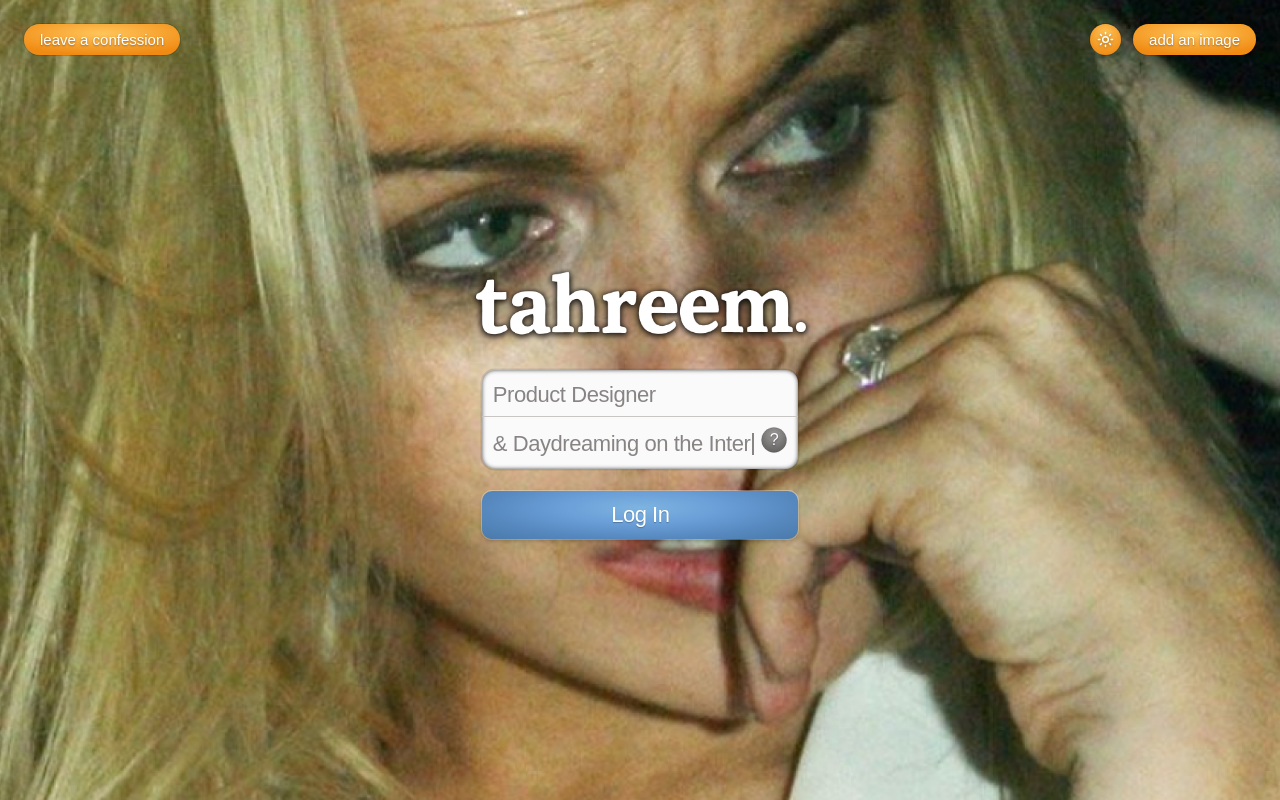
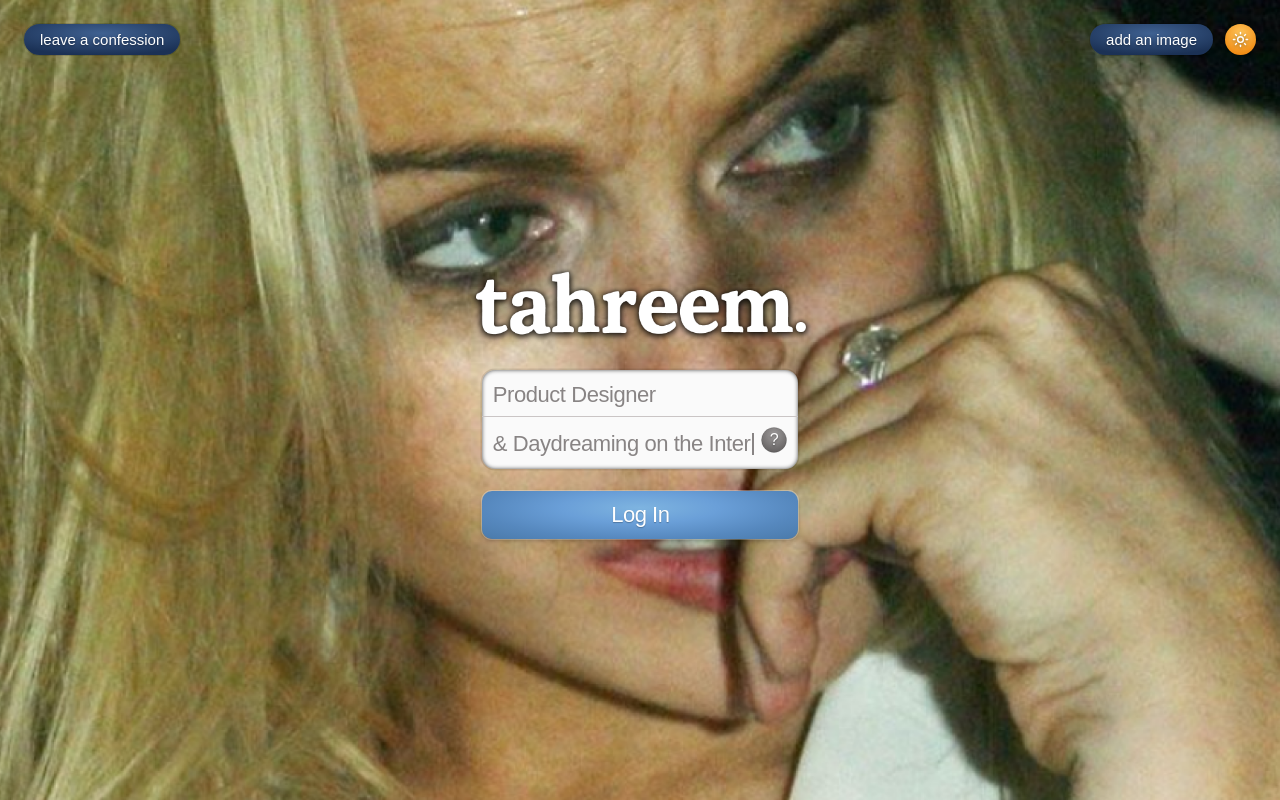
Before and after one commit to gentlycarved-arch/tumblr-new, a React (Vite) app: page / in a window 1280 px wide. Built offline with nearby package versions, Linux system fonts and the light colour scheme; no server answers.

Commit message:
Keep corner buttons blue with a yellow light-mode toggle in the corner, move skip into the login field, and tidy the login copy
Co-Authored-By: Claude Opus 5.5 <noreply@anthropic.com>

```diff
--- a/src/app/components/AddImageFlow.tsx
+++ b/src/app/components/AddImageFlow.tsx
@@ -22,7 +22,7 @@ const BLUE_DARK = "radial-gradient(ellipse at 50% 35%, #3a5068 0%, #2c3f55 35%,
 /**
  * "add an image" flow. Opening it blanks the background; picking a file or link
  * shows it full-bleed so the visitor can see how it looks behind the site, add a note,
- * and submit. Sits bottom-center on mobile, top-right on desktop.
+ * and submit. Sits bottom-center on mobile, top-right on desktop (just left of the light/dark toggle).
  */
 export function AddImageFlow({ darkMode, status, error, onFile, onLink, onAddingChange, onPreviewChange }: Props) {
   const inputRef = useRef<HTMLInputElement>(null);
@@ -139,7 +139,7 @@ export function AddImageFlow({ darkMode, status, error, onFile, onLink, onAdding
 
   return (
     <div
-      className="absolute flex flex-col items-end top-6 right-6 max-sm:top-9 max-sm:right-4"
+      className="absolute flex flex-col items-end top-6 right-[67px] max-sm:top-9 max-sm:right-4"
       style={{ zIndex: 40 }}
       onMouseEnter={() => setHover(true)}
       onMouseLeave={() => setHover(false)}
@@ -153,7 +153,7 @@ export function AddImageFlow({ darkMode, status, error, onFile, onLink, onAdding
           type="button"
           onClick={open}
           className={`${font} px-4 py-2 max-sm:px-3.5 max-sm:py-1.5 rounded-full max-sm:rounded-[10px] text-[15px] max-sm:text-[13px] leading-none max-sm:leading-snug whitespace-nowrap active:scale-95`}
-          style={glossyButtonStyle(darkMode, hover)}
+          style={glossyButtonStyle(hover)}
         >
           add an image
         </button>
--- a/src/app/components/ConfessionFlow.tsx
+++ b/src/app/components/ConfessionFlow.tsx
@@ -39,7 +39,7 @@ export function ConfessionFlow({ darkMode, status, error, confessions, onSubmit
           type="button"
           onClick={() => setOpen(true)}
           className={`${font} px-4 py-2 rounded-full text-[15px] leading-none whitespace-nowrap active:scale-95`}
-          style={glossyButtonStyle(darkMode, hover)}
+          style={glossyButtonStyle(hover)}
         >
           leave a confession
         </button>
--- a/src/app/components/connect-tooltip.tsx
+++ b/src/app/components/connect-tooltip.tsx
@@ -47,14 +47,14 @@ I'm Tahreem Rehman,
           className="font-['Favorit_Tumblr:Regular',sans-serif] text-[15px] max-sm:text-[14px] leading-[1.65] mb-3"
           style={{ color: darkMode ? "#B8B8B8" : "#3A3A3A", transition: "color 600ms ease" }}
         >
-          click the "Log In" button to see my work, or{" "}
+          click the "Log In" button to see my work, but you'll probably have to{" "}
           <a
             href="mailto:gentlycarved@gmail.com?subject=can%20i%20see%20your%20portfolio%3F&body=hey%2C%20can%20i%20see%20your%20portfolio%3F"
             className="underline"
           >
             email me
           </a>{" "}
-          if you want my password.
+          for my password.
         </p>
 
         <button
--- a/src/app/components/glossyButton.ts
+++ b/src/app/components/glossyButton.ts
@@ -1,12 +1,12 @@
 import type { CSSProperties } from "react";
 
-/** Softly lit button fill shared by the corner buttons (light/dark toggle, "leave a confession",
- * "add an image"): yellowy orange in light mode, dark blue at night, with the "?" button's
- * border and white hover ring. */
-export function glossyButtonStyle(darkMode: boolean, hover: boolean): CSSProperties {
-  const [top, bottom] = darkMode
-    ? hover ? ["#4b6d9e", "#223c63"] : ["#3f6191", "#1b3155"]
-    : hover ? ["#ffcf70", "#f5962a"] : ["#ffc55a", "#f08a12"];
+/** Softly lit button fill shared by the corner buttons ("leave a confession", "add an image",
+ * the light/dark toggle): dark blue, or yellowy orange for the toggle in light mode, with the
+ * "?" button's border and white hover ring. */
+export function glossyButtonStyle(hover: boolean, tone: "blue" | "sun" = "blue"): CSSProperties {
+  const [top, bottom] = tone === "sun"
+    ? hover ? ["#ffcf70", "#f5962a"] : ["#ffc55a", "#f08a12"]
+    : hover ? ["#4b6d9e", "#223c63"] : ["#3f6191", "#1b3155"];
   return {
     background: `radial-gradient(70% 70% at 50% 30%, ${top} 0%, ${bottom} 100%)`,
     boxShadow: hover
--- a/src/imports/Wireframe1/Wireframe1.tsx
+++ b/src/imports/Wireframe1/Wireframe1.tsx
@@ -261,8 +261,8 @@ function Frame({ open, onToggle, darkMode }: { open: boolean; onToggle: () => vo
 }
 
 /** One round button in the shared corner-button style: a sun in light mode, a moon in dark mode.
- * Sits top-right, just left of "add an image" (or in the corner when uploads are off). */
-function ModeToggle({ darkMode, onToggle, besideAddImage }: { darkMode: boolean; onToggle: () => void; besideAddImage: boolean }) {
+ * Sits in the top-right corner, with "add an image" just to its left. */
+function ModeToggle({ darkMode, onToggle }: { darkMode: boolean; onToggle: () => void }) {
   const [hover, setHover] = useState(false);
   const icon = (dark: boolean) => ({
     position: "absolute" as const,
@@ -280,8 +280,8 @@ function ModeToggle({ darkMode, onToggle, besideAddImage }: { darkMode: boolean;
       onMouseEnter={() => setHover(true)}
       onMouseLeave={() => setHover(false)}
       aria-label={darkMode ? "Switch to light mode" : "Switch to dark mode"}
-      className={`absolute top-6 ${besideAddImage ? "right-[159px]" : "right-6"} max-sm:hidden size-[31px] rounded-full active:scale-95`}
-      style={{ zIndex: 10, ...glossyButtonStyle(darkMode, hover) }}
+      className="absolute top-6 right-6 max-sm:hidden size-[31px] rounded-full active:scale-95"
+      style={{ zIndex: 10, ...glossyButtonStyle(hover, darkMode ? "blue" : "sun") }}
     >
       <Sun size={17} strokeWidth={2} color="#fff" style={icon(false)} />
       <Moon size={16} strokeWidth={2} color="#fff" style={icon(true)} />
@@ -359,7 +359,7 @@ const LoginPassword = forwardRef<LoginPasswordHandle, {
 
   return (
     <div
-      className="absolute font-['Favorit_Tumblr:Medium',sans-serif] left-[38.5%] right-[41%] max-sm:left-[11%] max-sm:right-[16%] top-[53.9%] max-sm:top-[52.6%]"
+      className="absolute font-['Favorit_Tumblr:Medium',sans-serif] left-[38.5%] right-[41%] max-sm:left-[11%] max-sm:right-[16%] top-[53.3%] max-sm:top-[52.2%]"
       style={{ animation: "fadeIn 300ms ease" }}
     >
       <input
@@ -369,7 +369,7 @@ const LoginPassword = forwardRef<LoginPasswordHandle, {
         onChange={(e) => { setValue(e.target.value); setWrong(false); }}
         onKeyDown={(e) => { if (e.key === "Enter") submit(); }}
         placeholder={wrong ? errorDisplayed : "type the password…"}
-        className={`w-full bg-transparent outline-none not-italic text-[22px] max-sm:text-[18px] tracking-[-0.44px]${wrong ? " wrong-placeholder" : ""}`}
+        className={`login-password w-full bg-transparent outline-none not-italic text-[22px] max-sm:text-[18px] tracking-[-0.44px]${wrong ? " wrong-placeholder" : ""}`}
         style={{
           color: wrong ? "#c23b3b" : color,
           caretColor: wrong ? "#c23b3b" : color,
@@ -519,7 +519,7 @@ export default function Wireframe() {
       {/* All content above the background layers (z-index: 2+) */}
       <div className="absolute inset-0" style={{ zIndex: 2 }}>
         {/* Dark / Light mode toggle */}
-        <ModeToggle darkMode={darkMode} onToggle={handleToggle} besideAddImage={uploadsOn} />
+        <ModeToggle darkMode={darkMode} onToggle={handleToggle} />
         <Group darkMode={darkMode} />
         {/* Portfolio Request button — two gradient layers, opacity-transitioned */}
         <style>{`
@@ -556,6 +556,13 @@ export default function Wireframe() {
           @keyframes wrongPasswordPulse {
             0%, 100% { box-shadow: 0px 0px 40px 4px rgba(220,38,38,0.4); }
             50% { box-shadow: 0px 0px 70px 10px rgba(220,38,38,0.65); }
+          }
+          /* Browsers paint autofilled fields light blue; keep the login field see-through */
+          .login-password:-webkit-autofill,
+          .login-password:-webkit-autofill:hover,
+          .login-password:-webkit-autofill:focus {
+            -webkit-text-fill-color: ${darkMode ? "#c0bcbc" : "#888484"};
+            transition: background-color 9999999s ease-in-out 0s;
           }
           @keyframes fadeIn {
             from { opacity: 0; }
@@ -678,11 +685,11 @@ export default function Wireframe() {
         ) : !loginMode ? (
           <Typewriter darkMode={darkMode} />
         ) : (
-          // Above the input card, tucked into its top-right corner — a small grey take on the Log In button
+          // Inside the input card, at the right end of the username row — a small grey take on the Log In button
           <button
             type="button"
             onClick={skipUsername}
-            className="btn-glow absolute right-[37.62%] max-sm:right-[8%] top-[46.19%] max-sm:top-[44%] h-[22px] max-sm:h-[28px] px-2.5 max-sm:px-3 rounded-[7px] max-sm:rounded-[8px] -translate-y-[calc(100%+6px)] max-sm:-translate-y-[calc(100%+8px)] overflow-hidden"
+            className="btn-glow absolute right-[38.5%] max-sm:right-[11%] top-[49.1%] max-sm:top-[47.5%] -translate-y-1/2 h-[24px] max-sm:h-[28px] px-3 max-sm:px-3.5 rounded-[7px] max-sm:rounded-[8px] overflow-hidden inline-flex items-center justify-center"
             style={{ animation: "fadeIn 300ms ease" }}
           >
             <div className="absolute inset-0" style={{
@@ -691,7 +698,7 @@ export default function Wireframe() {
                 : "radial-gradient(ellipse at 50% 35%, #c4c2c2 0%, #b2afaf 35%, #9c9999 70%, #8c8989 100%)",
             }} />
             <span
-              className="relative font-['Favorit_Tumblr:Medium',sans-serif] text-[11px] max-sm:text-[12px] leading-none text-white whitespace-nowrap"
+              className="relative font-['Favorit_Tumblr:Medium',sans-serif] text-[12px] max-sm:text-[13px] leading-none text-white whitespace-nowrap"
               style={{ textShadow: "0 1px 1px rgba(0,0,0,0.25)" }}
             >
               skip typing
```
